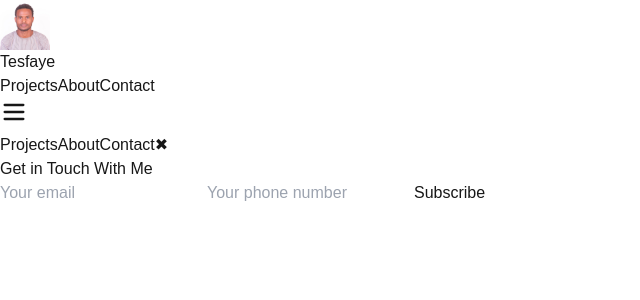
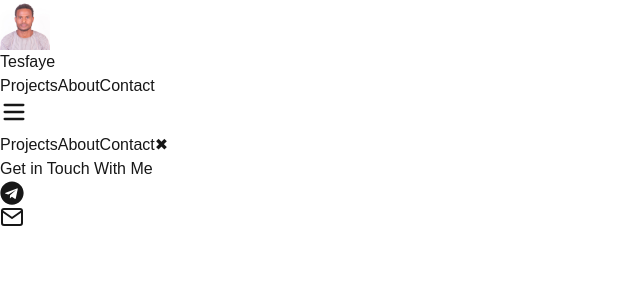
Before and after one commit to ttadesse627/my-portfolio, a Next.js app: page /contact in a window 1280 px wide. Shown: the top 300 px of the page, without its empty margins (0-640 px from the left). Built offline with nearby package versions, Linux system fonts and the light colour scheme; no server answers.

Commit message:
Add react-icons dependency and update ContactPage with Telegram and email icons; remove unused Supabase logic and form

```diff
--- a/package.json
+++ b/package.json
@@ -13,7 +13,8 @@
     "lucide-react": "^0.475.0",
     "next": "15.1.6",
     "react": "^19.0.0",
-    "react-dom": "^19.0.0"
+    "react-dom": "^19.0.0",
+    "react-icons": "^5.5.0"
   },
   "devDependencies": {
     "@eslint/eslintrc": "^3",
--- a/src/app/contact/page.tsx
+++ b/src/app/contact/page.tsx
@@ -1,66 +1,32 @@
-"use client";
-
-import { createClient } from '@supabase/supabase-js';
-import { useState } from 'react';
-
-const supabaseUrl = process.env.NEXT_PUBLIC_SUPABASE_URL;
-const supabaseKey = process.env.NEXT_PUBLIC_SUPABASE_ANON_KEY;
+import { FaTelegram } from "react-icons/fa";
+import { FiMail } from "react-icons/fi";
 
 
 export default function ContactPage(){
 
-  const [email, setEmail] = useState('');
-  const [phone, setPhone] = useState('');
-
-  if (!supabaseUrl || !supabaseKey) {
-    throw new Error('Missing Supabase environment variables');
-  }
-
-  console.log("The Supabase environment variable values: ", supabaseUrl, supabaseKey);
-  const supabase = createClient(supabaseUrl, supabaseKey);
-
-const handleSubmit = async (e: React.FormEvent<HTMLFormElement>) => {
-  e.preventDefault();
-  const { error } = await supabase
-    .from('contact')
-    .insert([{ email , phone}]);
-
-  if(error) alert (new Error('An error occurred while submitting your contact information'));
-  if (!error) alert('Thanks for subscribing!');
-  setEmail('');
-  setPhone('');
-};
-
-
   return(
     <div>
       <section id="contact" className="py-16">
-        <div className="max-w-md mx-auto bg-white p-8 rounded-lg shadow- text-gray-800">
+        <div className="max-w-md mx-auto bg-white p-8 rounded-lg shadow-md text-gray-800">
           <h2 className="text-2xl font-bold text-black mb-4">Get in Touch With Me</h2>
-          <form onSubmit={handleSubmit}>
-            <input
-              type="email"
-              value={email}
-              onChange={(e) => setEmail(e.target.value)}
-              placeholder="Your email"
-              className="w-full p-2 border rounded mb-4"
-              required
-            />
-            <input
-              type="phone"
-              value={phone}
-              onChange={(e) => setPhone(e.target.value)}
-              placeholder="Your phone number"
-              className="w-full p-2 border rounded mb-4"
-              required
-            />
-            <button
-              type="submit"
-              className="w-full bg-blue-600 text-white py-2 rounded hover:bg-blue-700"
+          <div className="flex gap-4">
+            <a
+              href="https://t.me/ttadesse627"
+              target="_blank"
+              rel="noopener noreferrer"
+              className="text-blue-500 hover:text-blue-700"
             >
-              Subscribe
-            </button>
-          </form>
+              <FaTelegram size={24} />
+            </a>
+            <a
+              href="mailto:ttadesse627@gmail.com"
+              target="_blank"
+              rel="noopener noreferrer"
+              className="text-gray-700 hover:text-gray-900"
+            >
+              <FiMail size={24} />
+            </a>
+          </div>
         </div>
       </section>
     </div>
```
Also changed, not shown: 1 other file (tests, documents, lock files or other folders).
